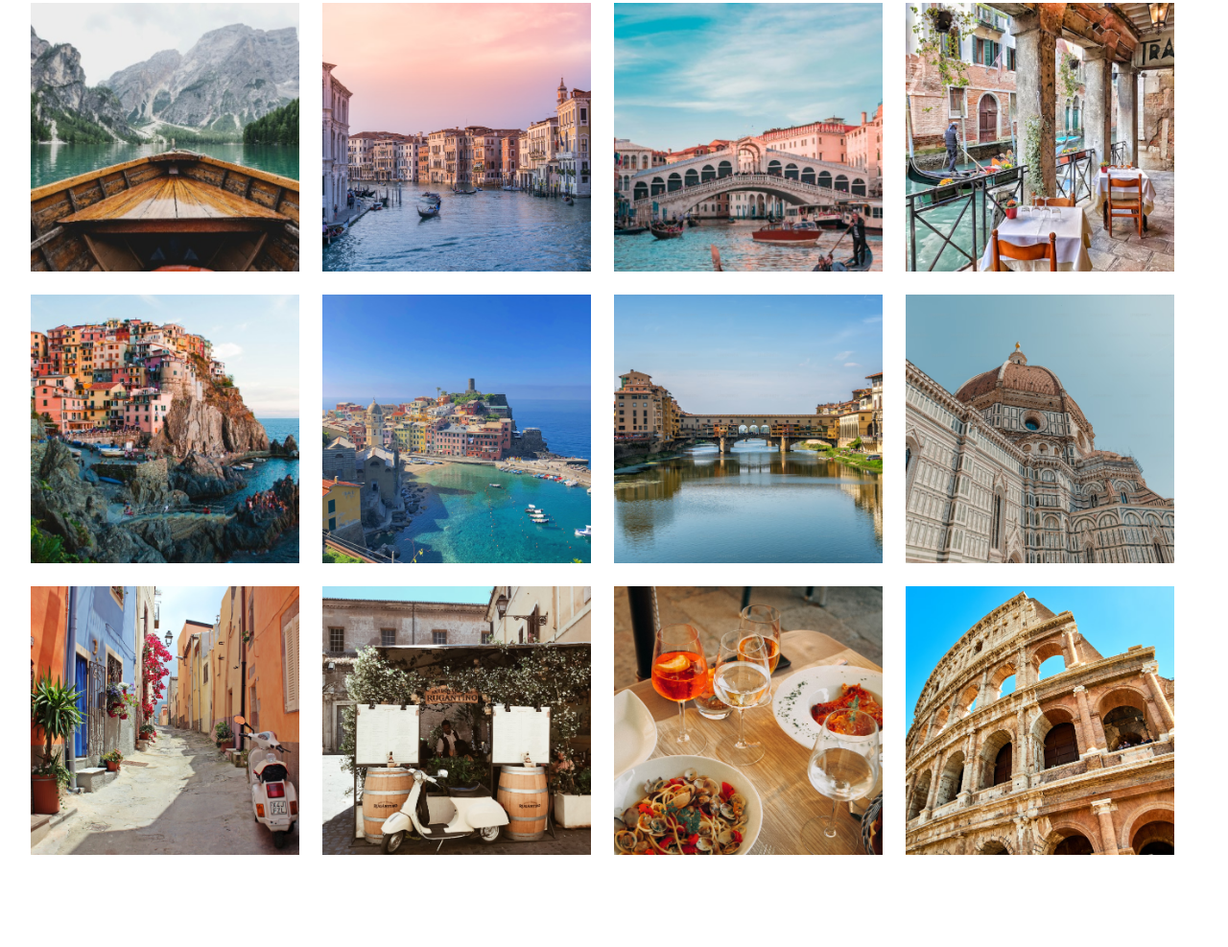
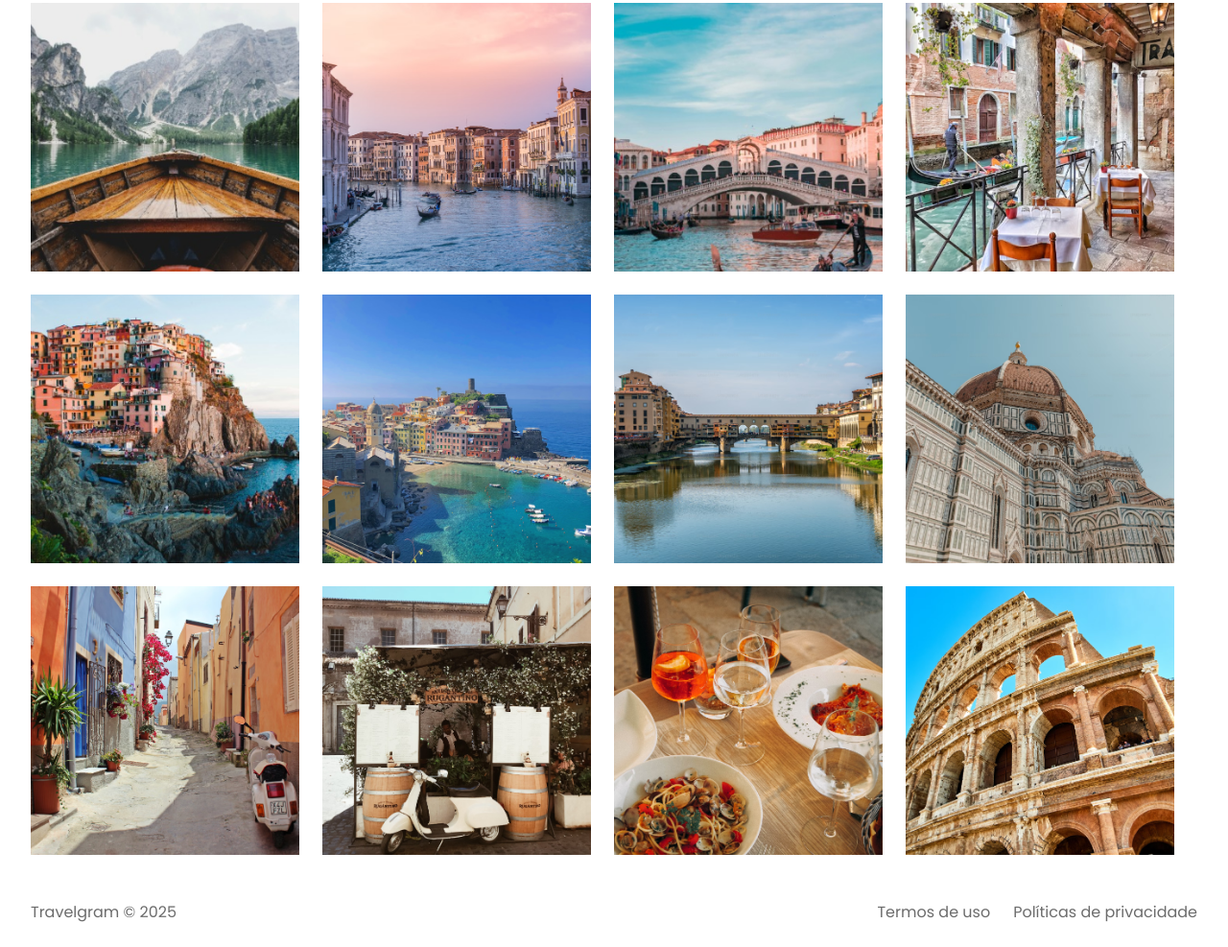
Before and after one commit to diego-mb/projeto-travelgram-fullstack, a plain HTML site: page index.html in a window 1280 px wide. Shown: the part 332-1319 px from the top of the page at 96% size. Before the commit the page ends 1247 px from the top, so only its background shows below. Drawn offline with Linux system fonts and the light colour scheme.

Commit message:
done footer

```diff
--- a/index.html
+++ b/index.html
@@ -76,6 +76,12 @@
     <img src="assets/images/Image 11.png" alt="...">
     <img src="assets/images/Image 12.png" alt="...">
   </main>
+
+  <footer class="container">
+    <span>Travelgram &copy; 2025</span>
+    <span>Termos de uso</span>
+    <span>Políticas de privacidade</span>
+  </footer>
 </body>
 
 </html>
--- /dev/null
+++ b/styles/footer.css
@@ -0,0 +1,9 @@
+footer {
+  display: flex;
+  gap: 24px;
+  padding-block: 24px;
+}
+
+footer span:nth-child(1) {
+  margin-right: auto;
+}
--- a/styles/index.css
+++ b/styles/index.css
@@ -2,3 +2,4 @@
 @import url("nav.css");
 @import url("header.css");
 @import url("main.css");
+@import url("footer.css");
```
